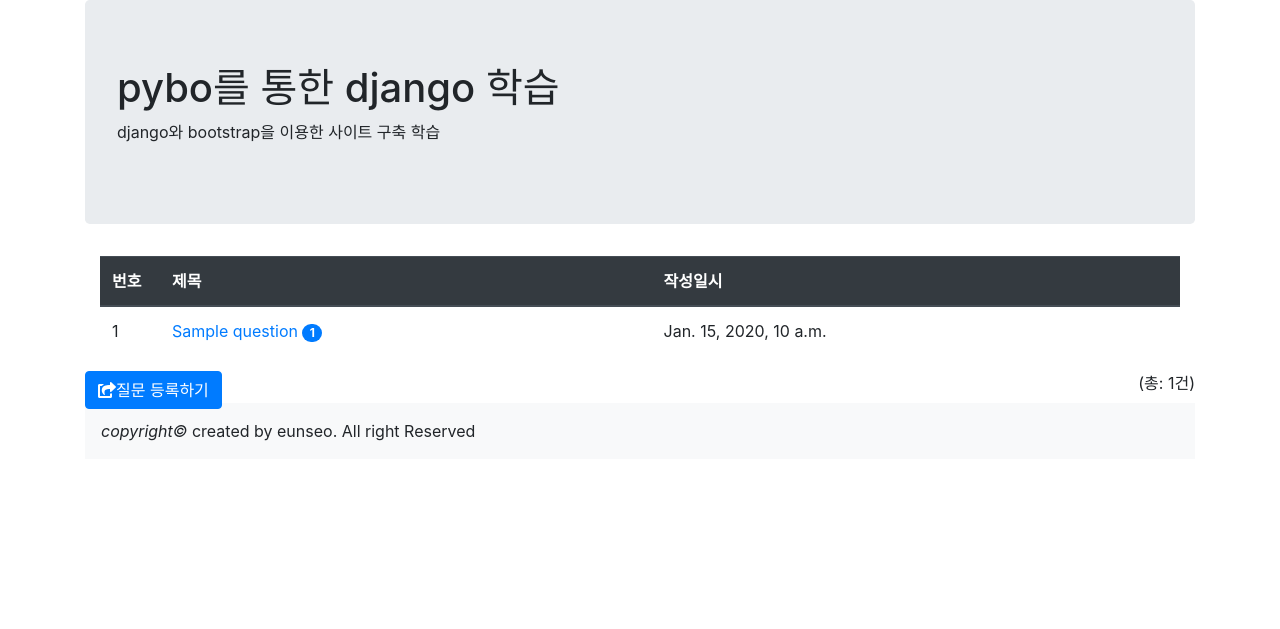
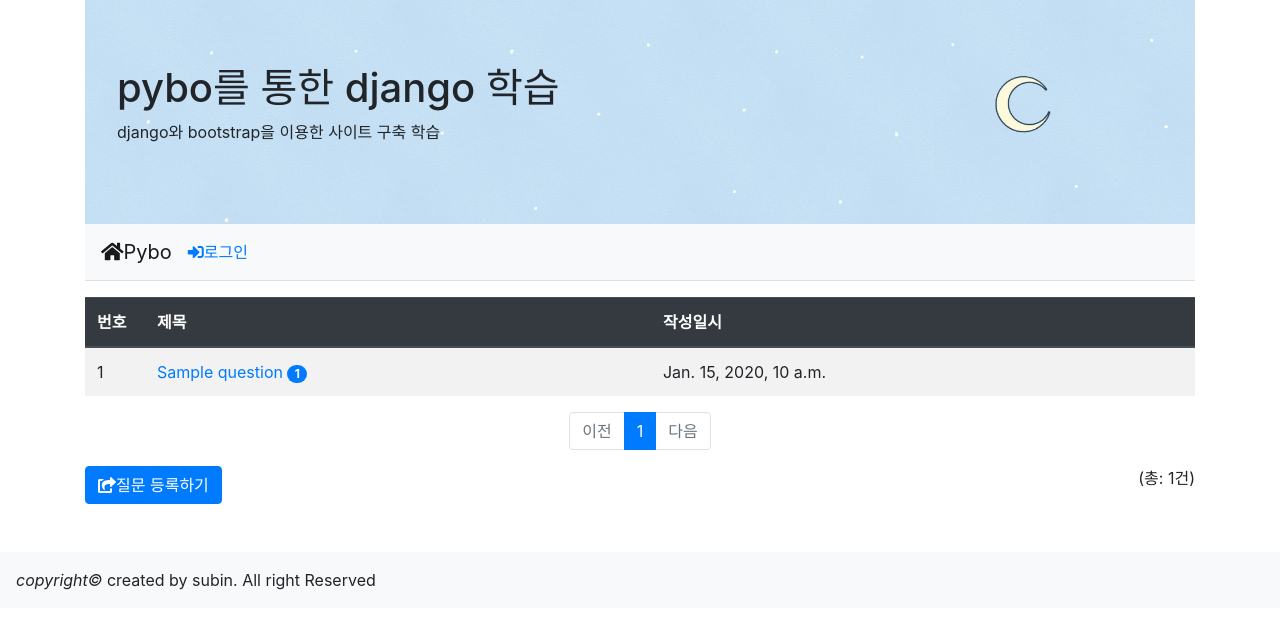
Before and after one commit to watervin/practice, a Django app: template templates/pybo/question_list.html in a window 1280 px wide. Shown: the top 629 px of the page. Run offline with Django 4.2, Linux system fonts and the light colour scheme; the template is opened without the code that fills it: most values are stand-ins (such as "Sample title", 1, 10 or a date in 2020); some libraries are stand-ins or nearby versions.

Commit message:
pybo 페이지네이션 추가

```diff
--- a/config/settings.py
+++ b/config/settings.py
@@ -25,7 +25,7 @@
 # SECURITY WARNING: don't run with debug turned on in production!
 DEBUG = True
 
-ALLOWED_HOSTS = []
+ALLOWED_HOSTS = ['127.0.0.1','localhost','169.254.64.58']
 
 
 # Application definition
--- a/static/style.css
+++ b/static/style.css
@@ -4,3 +4,8 @@
 input[type="submit"] {
   margin-top: 10px;
 } */
+.jumbotron {
+  background-image: url("images/background.jpg");
+  background-repeat: no-repeat;
+  background-size: cover;
+}
--- a/templates/base.html
+++ b/templates/base.html
@@ -18,12 +18,18 @@
   </head>
   <body>
     <div class="container">
-      <div class="jumbotron mb-0">
+      <div class="jumbotron mb-0 rounded-0">
         <h1>pybo를 통한 django 학습</h1>
         <p>django와 bootstrap을 이용한 사이트 구축 학습</p>
       </div>
+      {% include "navbar.html" %}
+
       <div class="my-3">{% block content %}{% endblock %}</div>
-      <footer class="mt-5 p-3 bg-light"><em>copyright© </em>created by eunseo. All right Reserved</footer>
+      <footer class="mt-5 p-3 bg-light"><em>copyright© </em>created by subin. All right Reserved</footer>
     </div>
+    <!-- jQuery JS -->
+    <script src="{% static 'jquery-3.6.0.min.js' %}"></script>
+    <!-- Bootstrap JS -->
+    <script src="{% static 'bootstrap.min.js' %}"></script>
   </body>
 </html>
--- /dev/null
+++ b/templates/navbar.html
@@ -0,0 +1,21 @@
+<nav class="navbar navbar-expand-lg navbar-light bg-light border-bottom">
+  <a class="navbar-brand" href="{% url 'pybo:index' %}"><i class="fas fa-home"></i>Pybo</a>
+  <button
+    class="navbar-toggler ml-auto"
+    type="button"
+    data-toggle="collapse"
+    data-target="#navbarNav"
+    aria-controls="navbarNav"
+    aria-expanded="false"
+    aria-label="Toggle navigation"
+  >
+    <span class="navbar-toggler-icon"></span>
+  </button>
+  <div class="collapse navbar-collapse flex-grow-0" id="navbarNav">
+    <ul class="navbar-nav">
+      <li class="nav-item">
+        <a class="nav-liFnk" href="#"><i class="fas fa-sign-in-alt"></i>로그인</a>
+      </li>
+    </ul>
+  </div>
+</nav>
--- /dev/null
+++ b/templates/pagination.html
@@ -0,0 +1,37 @@
+<ul class="pagination justify-content-center">
+    {% if page_obj.has_previous %}
+    <li class = "page-item">
+      <a class="page-link"
+        href="?page={{ page_obj.previous_page_number }}">이전</a>
+    </li>
+    {% else %}
+    <li class="page-item disabled">
+      <a class="page-link" tabindex="-1" aria-disabled="true" href="#">
+        이전</a>
+    </li>
+    {% endif%}
+
+    {% for page_number in page_obj.paginator.page_range %}
+    {% if page_number >= page_obj.number|add:-5 and page_number <= page_obj.number|add:5 %}
+      {% if page_number == page_obj.number %}
+      <li class="page-item active" aria-current="page">
+        <a class="page-link" href="?page={{ page_number}}" > {{ page_number }}</a>
+      </li>
+      {% else %}
+      <li class = "page-item">
+        <a class="page-link" href="?page={{ page_number }}" > {{ page_number }}</a>
+      </li>
+      {% endif %}
+      {% endif %}
+    {% endfor %}
+
+    {% if page_obj.has_next %}
+    <li class="page-item">
+      <a class="page-link" href="?page={{ page_obj.next_page_number }}">다음</a>
+    </li>
+    {% else %}
+    <li class="page-item disabled">
+    <a class="page-link" tabindex="-1" aria-disabled="true" href="#">다음</a>
+    </li>
+    {% endif %}
+  </ul>
--- a/templates/pybo/question_list.html
+++ b/templates/pybo/question_list.html
@@ -1,13 +1,6 @@
 {% extends 'base.html' %}
 {% block content %}
-<div class="container my-3">
-<table class="table">
-
-
-{% load static %}
-<link rel="stylesheet" type="text/css" href="{% static 'bootstrap.min.css' %}" />
-<div class="container my-3">
-  <table class="table">
+<table class="table table-striped table-hover">
     <thead>
       <tr class="thead-dark">
         <th style="width:60px">번호</th>
@@ -16,29 +9,44 @@
       </tr>
     </thead>
     <tbody>
-      {% if question_list %} {% for question in question_list %}
+
+      {% if question_list %}
+      {% for question in question_list %}
       <tr>
-        <td>{{ forloop.counter }}</td>
+        <td>
+          {{ question.id}}</td>
         <td>
           <a href="{% url 'pybo:detail' question.id %}"> {{ question.subject }}</a>
-          <span class="badge badge-pill badge-primary">{{question.answer_set.count}}
+          {% if question.answer_set.count > 0 %}
+          <span class="badge badge-pill badge-primary">{{question.answer_set.count}}</span> {% endif %}
         </td>
+
         <td>{{ question.create_date }}</td>
       </tr>
-      {% endfor %} {% else %}
+
+
+
+      {% endfor %}
+      {% else %}
       <tr>
         <td colspan="3">질문이 없습니다.</td>
       </tr>
+
+
+
       {% endif %}
     </tbody>
   </table>
 </div>
 
 </table>
+
+{% include 'pagination.html' with page_obj=question_list %}
+
+<div class="clearfix">
 <div class="float-left">
     <a href="{% url 'pybo:question_create'%}" class="btn btn-primary"><i class="fas fa-share-square"></i>질문 등록하기</a>
 </div>
-<div class="text-right float-right">(총: {{total_count}}건)
-
+  <div class="text-right float-right">(총: {{question_list.paginator.count}}건)</div>
 </div>
 {% endblock content %}
--- /dev/null
+++ b/templates/pybo/templatetags/pybo_filter.py
@@ -0,0 +1,6 @@
+from django import template
+register = template.Library()
+
+@register.filter
+def sub(value, arg):
+    return value - arg
```
Also changed, not shown: pybo/views.py (+6 -4 lines), test.db.py (added, +9 -0 lines), static/images/background.jpg (added).
